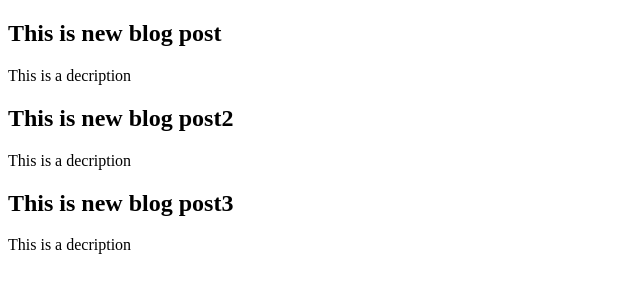
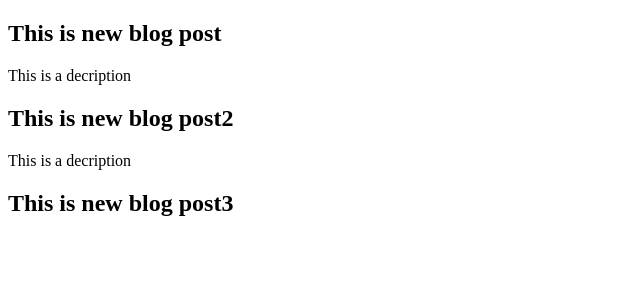
Before and after one commit to Jyotigaikwad-git/test-Bootcamp, a plain HTML site: page blogs/index.html in a window 1280 px wide. Shown: the whole page, without its empty margins (0-640 px from the left). Drawn offline with Linux system fonts and the light colour scheme.

Commit message:
removed p tag

```diff
--- a/blogs/index.html
+++ b/blogs/index.html
@@ -13,7 +13,7 @@
       </article>
        <article>
         <h2> This is new blog post3</h2>
-        <p>This is a decription</p>
+
       </article>
 
 
```
